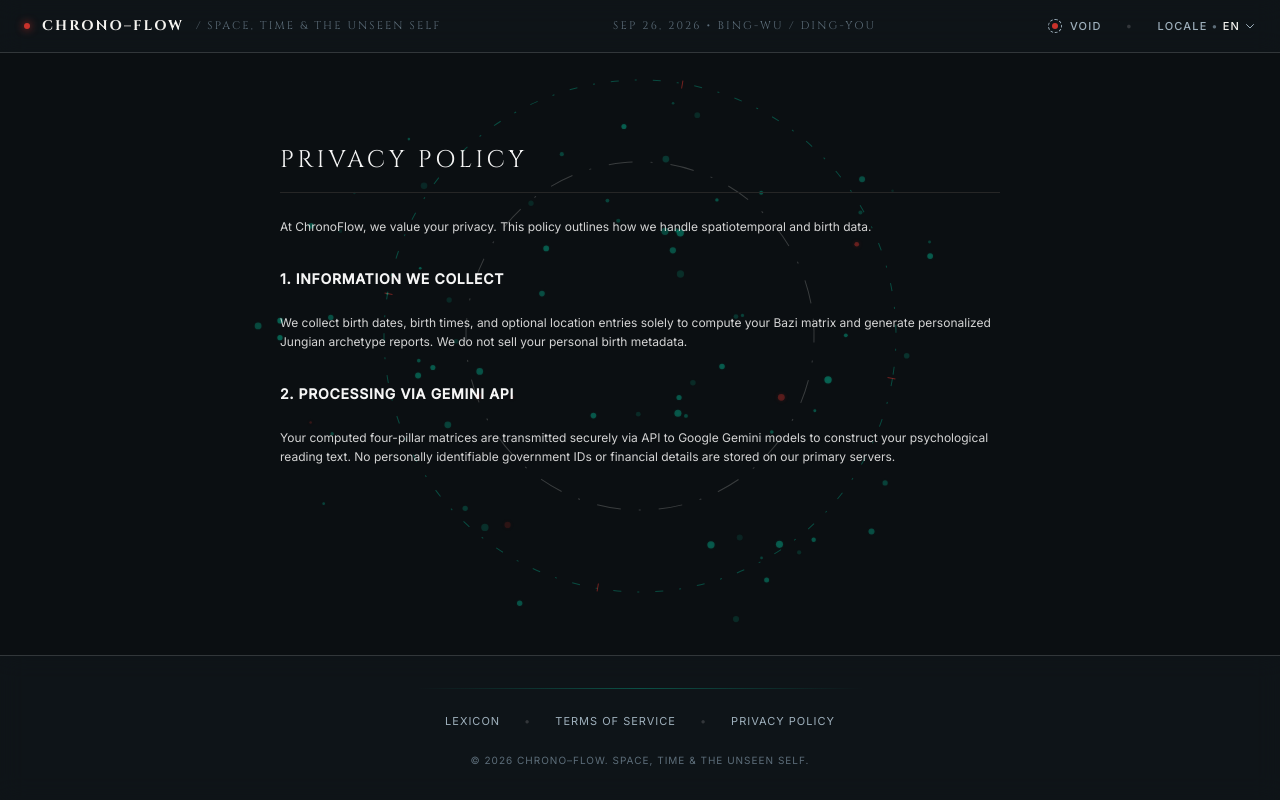
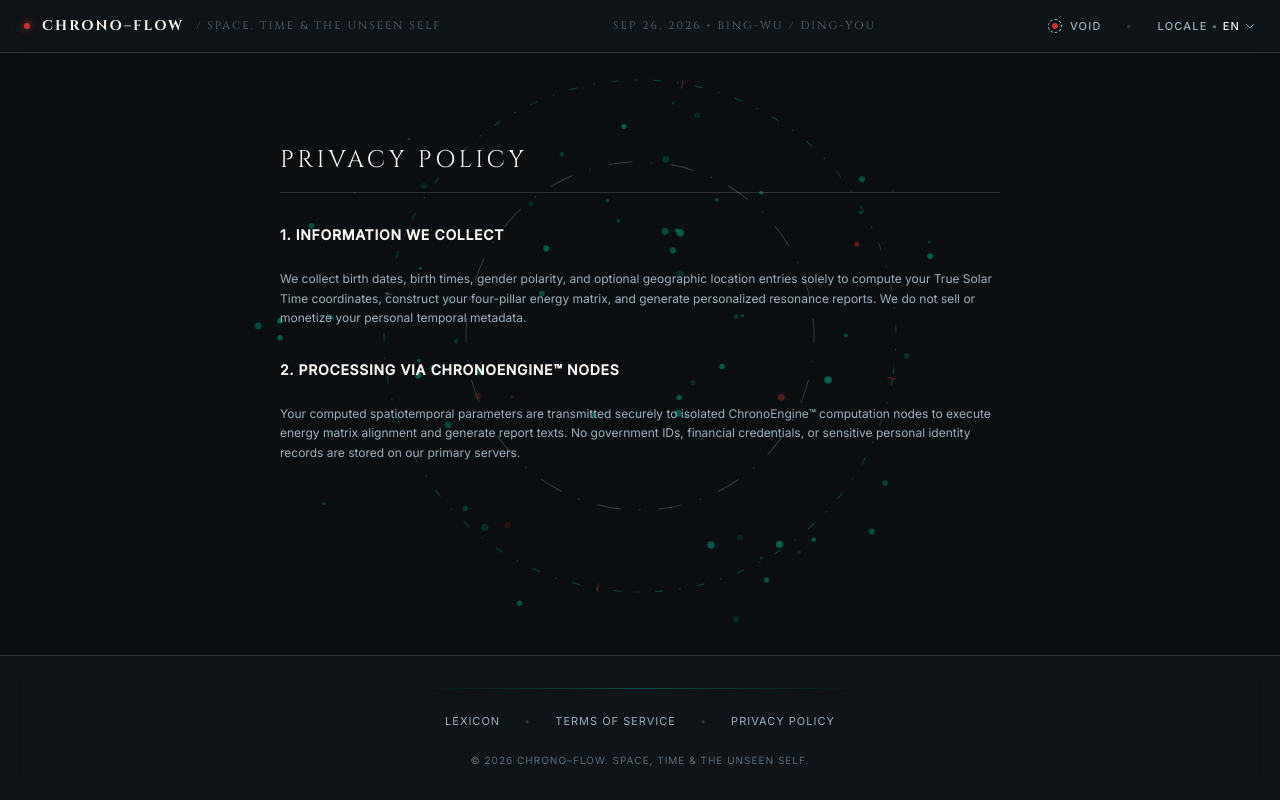
Before and after one commit to wxu198024-art/chrono-flow, a Next.js app: page /privacy in a window 1280 px wide. Built offline with nearby package versions, Linux system fonts and the light colour scheme.

Commit message:
Update page.tsx

```diff
--- a/app/privacy/page.tsx
+++ b/app/privacy/page.tsx
@@ -1,22 +1,27 @@
+'use client';
+
+import React from 'react';
+import { useLanguage } from '@/app/layout';
+
 export default function PrivacyPage() {
+  const { dict } = useLanguage();
+
   return (
-    <div className="max-w-3xl mx-auto px-6 py-16 text-neutral-300 space-y-6 text-xs leading-relaxed">
-      <h1 className="font-serif-title text-2xl text-neutral-100 uppercase tracking-widest border-b border-neutral-800 pb-4">
-        PRIVACY POLICY
+    <div className="max-w-3xl mx-auto px-6 py-16 text-[var(--text-secondary)] space-y-6 text-xs leading-relaxed transition-colors duration-300">
+      <h1 className="font-serif-title text-2xl text-[var(--text-primary)] uppercase tracking-widest border-b border-[var(--border-line)] pb-4">
+        {dict.privacyTitle}
       </h1>
-      <p>
-        At ChronoFlow, we value your privacy. This policy outlines how we handle spatiotemporal and birth data.
-      </p>
 
-      <h2 className="text-sm font-semibold text-neutral-100 uppercase tracking-wider pt-2">1. Information We Collect</h2>
-      <p>
-        We collect birth dates, birth times, and optional location entries solely to compute your Bazi matrix and generate personalized Jungian archetype reports. We do not sell your personal birth metadata.
-      </p>
-
-      <h2 className="text-sm font-semibold text-neutral-100 uppercase tracking-wider pt-2">2. Processing via Gemini API</h2>
-      <p>
-        Your computed four-pillar matrices are transmitted securely via API to Google Gemini models to construct your psychological reading text. No personally identifiable government IDs or financial details are stored on our primary servers.
-      </p>
+      {dict.privacyContent.map((item, index) => (
+        <React.Fragment key={index}>
+          <h2 className="text-sm font-semibold text-[var(--text-primary)] uppercase tracking-wider pt-2">
+            {item.section}
+          </h2>
+          <p className="leading-relaxed">
+            {item.body}
+          </p>
+        </React.Fragment>
+      ))}
     </div>
   );
 }
```
